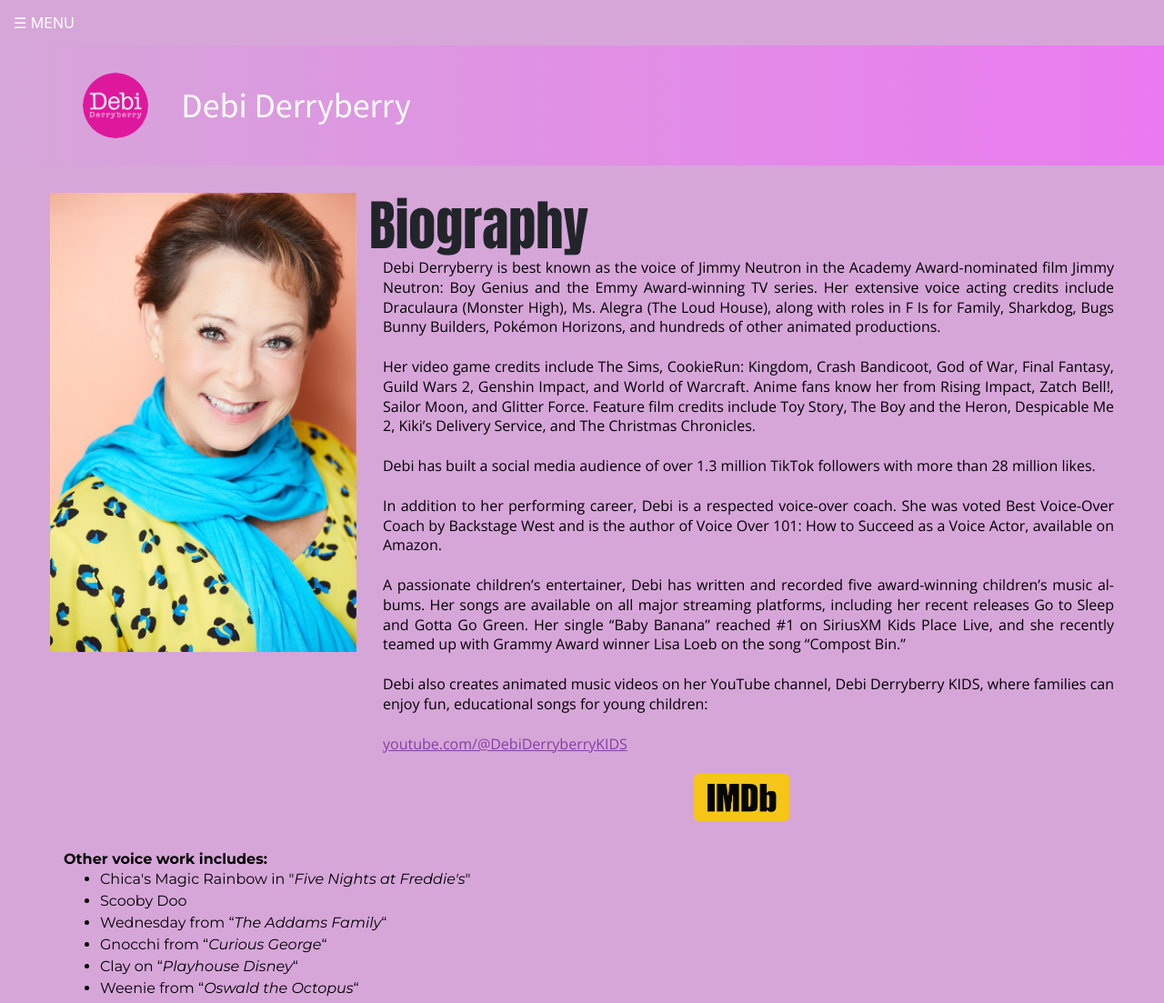
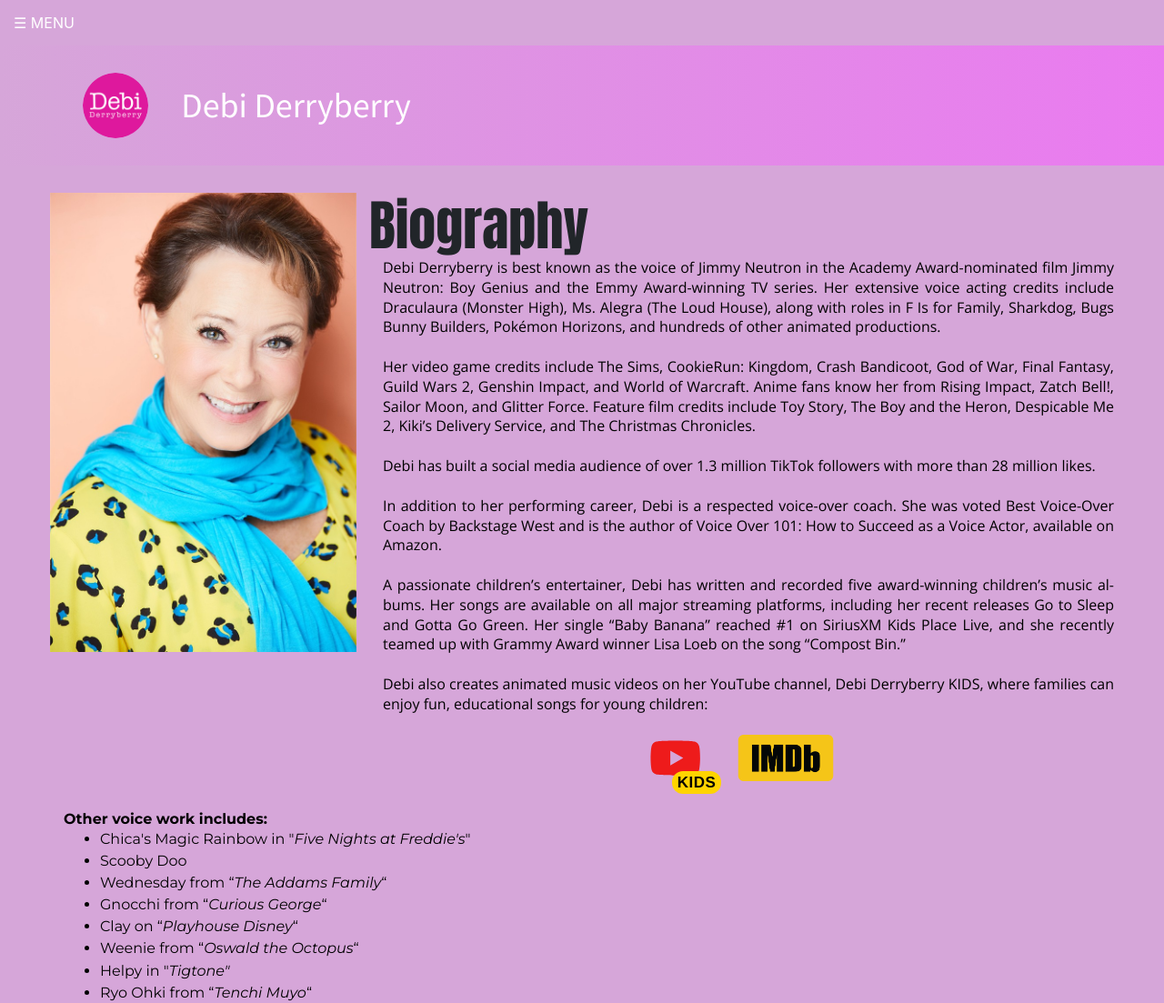
Before and after one commit to ianhall/debi, a plain HTML site: page biography/index.html in a window 1280 px wide. Shown: the top 1103 px of the page at 91% size. Drawn offline with nearby package versions, Linux system fonts and the light colour scheme.

Commit message:
Biography: YouTube KIDS button beside the IMDb logo
Replace the text link "youtube.com/@DebiDerryberryKIDS" with the red
YouTube icon and yellow KIDS badge used in the footer, scaled to the
IMDb logo's height (51px). The two sit side by side, centred under the
first block of text. Stylesheet fingerprint updated with bin/stamp-assets.

Co-Authored-By: Claude Opus 5.5 <noreply@anthropic.com>
Claude-Session: https://claude.ai/code/session_01AyYw8QGHAJn7GwtTYjvwg3

```diff
--- a/biography/index.html
+++ b/biography/index.html
@@ -13,7 +13,7 @@
   <link rel="preconnect" href="https://fonts.googleapis.com">
   <link rel="preconnect" href="https://fonts.gstatic.com" crossorigin>
   <link rel="stylesheet" href="https://fonts.googleapis.com/css2?family=Anton&family=Montserrat:ital,wght@0,400;0,700;1,400&family=Open+Sans:ital,wght@0,400;0,700;1,400&family=Source+Sans+Pro&display=swap">
-  <link rel="stylesheet" href="../css/site.css?v=eec52978">
+  <link rel="stylesheet" href="../css/site.css?v=c6d40538">
 </head>
 <body>
   <details class="menu">
@@ -50,9 +50,11 @@
           <p>In addition to her performing career, Debi is a respected voice-over coach. She was voted Best Voice-Over Coach by Backstage West and is the author of Voice Over 101: How to Succeed as a Voice Actor, available on Amazon.</p>
           <p>A passionate children’s entertainer, Debi has written and recorded five award-winning children’s music albums. Her songs are available on all major streaming platforms, including her recent releases Go to Sleep and Gotta Go Green. Her single “Baby Banana” reached #1 on SiriusXM Kids Place Live, and she recently teamed up with Grammy Award winner Lisa Loeb on the song “Compost Bin.”</p>
           <p>Debi also creates animated music videos on her YouTube channel, Debi Derryberry KIDS, where families can enjoy fun, educational songs for young children:</p>
-          <p><a href="https://www.youtube.com/@debiderryberrykids" target="_blank" rel="noopener">youtube.com/@DebiDerryberryKIDS</a></p>
         </div>
-        <a href="https://www.imdb.com/name/nm0220635/" target="_blank" rel="noopener"><img class="imdb" src="../images/logos/imdb.png" alt="Debi Derryberry on IMDb" width="415" height="200"></a>
+        <div class="bio-links">
+          <a class="youtube-kids" href="https://www.youtube.com/@debiderryberrykids" target="_blank" rel="noopener" aria-label="Debi Derryberry KIDS on YouTube" title="YouTube – Debi Derryberry KIDS"><svg viewBox="0 0 576 512"><use href="../images/icons.svg#youtube"/></svg><span class="badge" aria-hidden="true">KIDS</span></a>
+          <a href="https://www.imdb.com/name/nm0220635/" target="_blank" rel="noopener" title="IMDb"><img class="imdb" src="../images/logos/imdb.png" alt="Debi Derryberry on IMDb" width="415" height="200"></a>
+        </div>
       </div>
     </div>
 
--- a/css/site.css
+++ b/css/site.css
@@ -190,7 +190,23 @@ main { padding-block: 60px; }
 .bio .body { padding-left: 15px; color: #000; line-height: 1.36; }
 .bio .body p { margin: 0 0 22px; }
 .bio .body a { color: var(--link-event); }
-.bio .imdb { display: block; width: 13%; margin: 0 auto; }
+/* YouTube KIDS icon and IMDb logo side by side under the first block of text, both 51px tall.
+   The badge is the footer's KIDS badge scaled up to match. */
+.bio-links { display: flex; justify-content: center; align-items: center; gap: 40px; margin-top: 22px; }
+.bio .imdb { display: block; height: 51px; width: auto; }
+.bio-links .youtube-kids { position: relative; display: block; color: #ee1b1b; line-height: 0; }
+.bio-links .youtube-kids svg { display: block; height: 51px; width: auto; fill: currentColor; }
+.bio-links .youtube-kids .badge {
+  position: absolute;
+  right: -22px;
+  bottom: -14px;
+  padding: 4px 6px;
+  border-radius: 12px;
+  background: #ffd400;
+  color: #000;
+  font: 800 17px/1 Arial, sans-serif;
+  letter-spacing: .5px;
+}
 .bio .credits { margin-top: 15px; padding: 15px; color: #000; font-family: Montserrat, sans-serif; }
 .bio .credits ul { margin: 0; padding-left: 40px; }
 .bio .credits li { margin-bottom: 5px; line-height: 1.2; }
@@ -302,7 +318,6 @@ main { padding-block: 60px; }
   .bio .split-3-7 > :first-child, .feature .media { order: 2; }
   .feature.book .media { order: 0; }
   .autographs, .contact-form form, .bio .credits { text-align: left; }
-  .bio .imdb { width: 30%; }
 }
 
 /* Characters page spacing */
```
Also changed, not shown: 404.html (+1 -1 lines), appearances/index.html (+1 -1 lines), autographs/index.html (+1 -1 lines), characters/index.html (+1 -1 lines), contact/index.html (+1 -1 lines), index.html (+1 -1 lines), kids-music/index.html (+1 -1 lines), music/index.html (+1 -1 lines), voiceover-help/index.html (+1 -1 lines).
